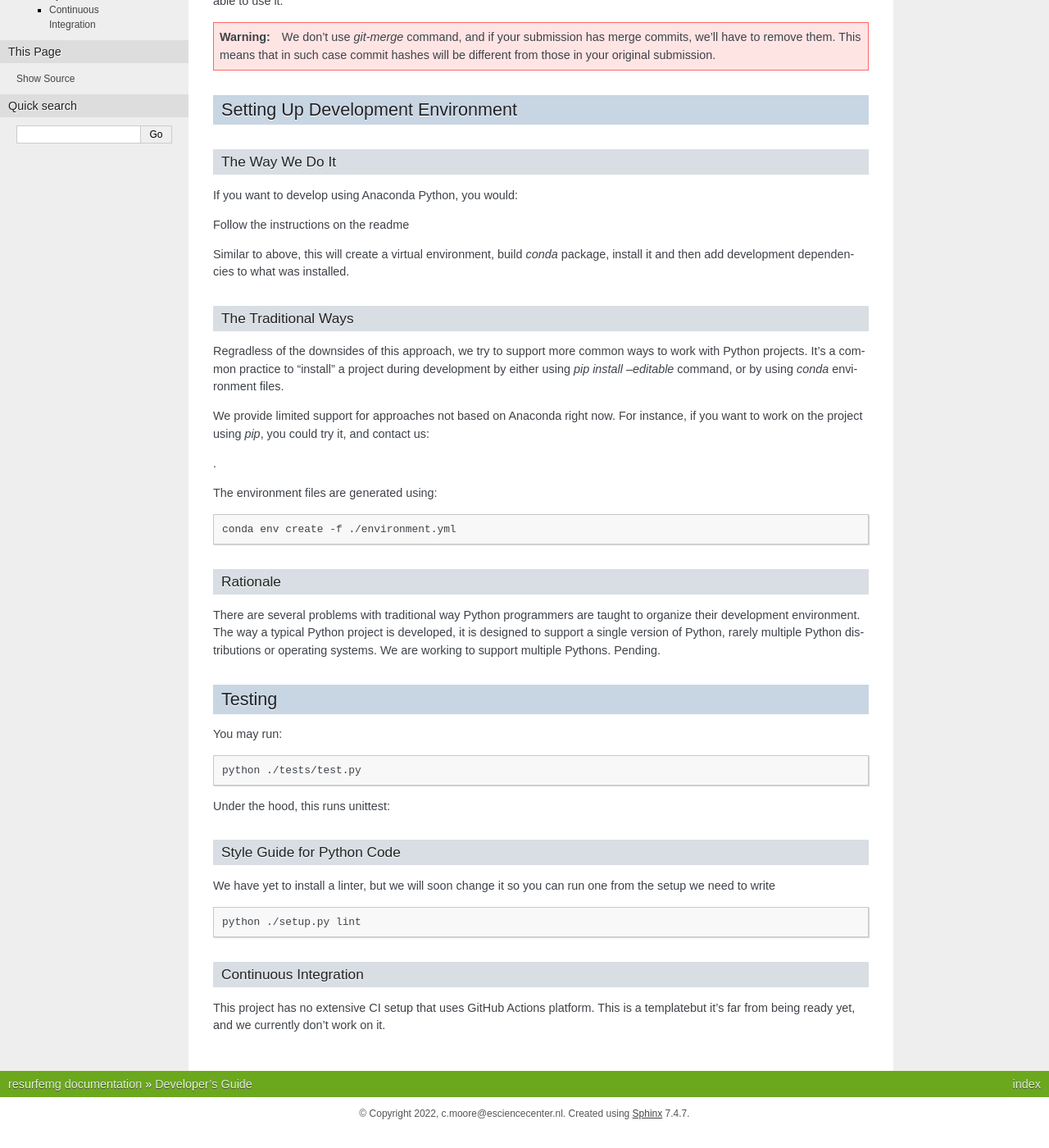
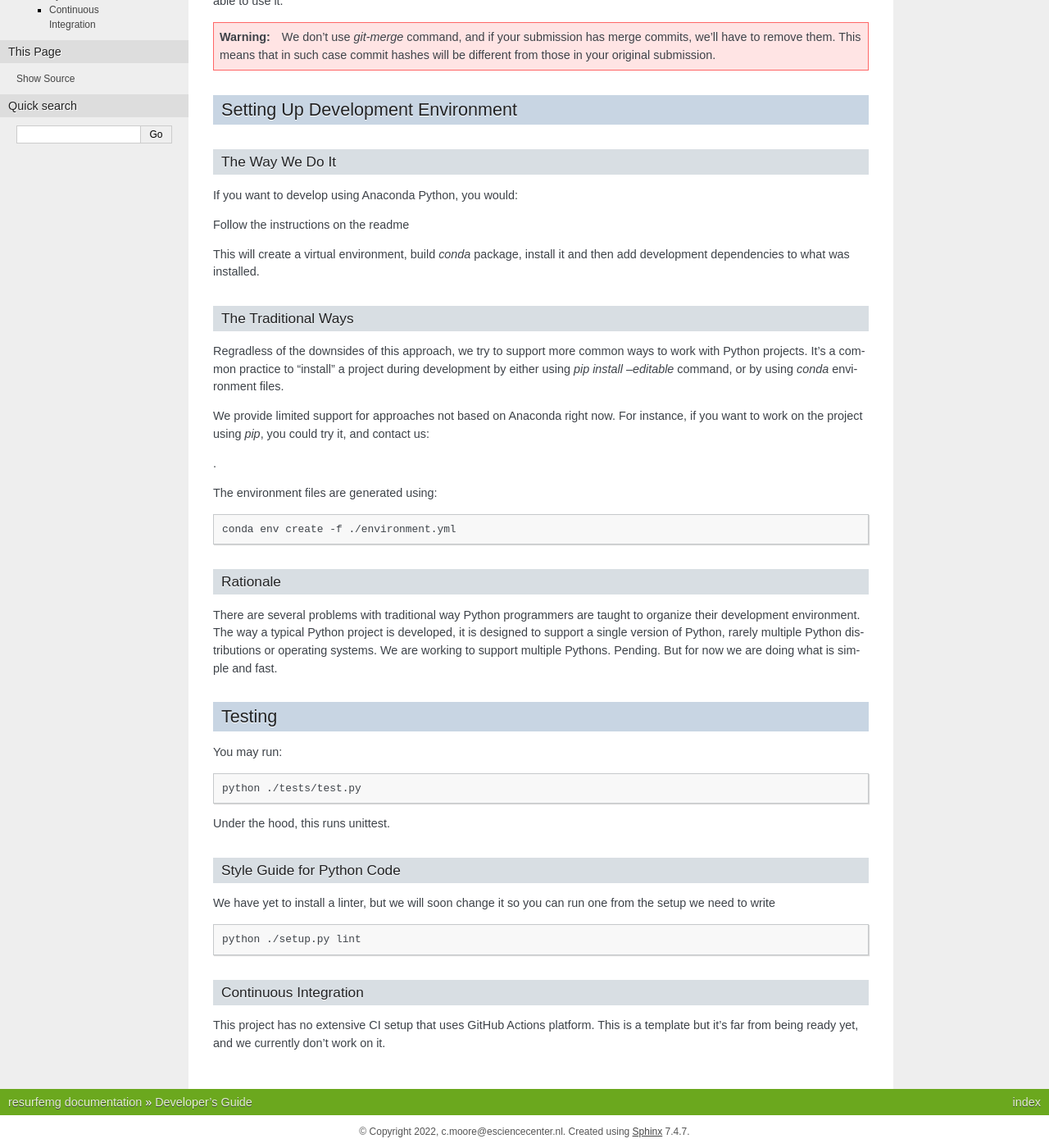
Before and after one commit to ReSurfEMG/ReSurfEMG, a Sphinx documentation site: the page built from docs/developers.rst, in a window 1280 px wide and 1400 px high, scrolled down 285 px. Shown: the whole window at 82% size. Built offline with Sphinx 7.4.7, drawn with Linux system fonts in a browser that asks for light colours; formulas are drawn with MathJax 3; pages that are not in the unit, such as notebooks, are missing from menus; the version number could not be read and is left out; before the commit the page ends 1663 px from its top, so only the background shows below that.

```diff
--- a/docs/developers.rst
+++ b/docs/developers.rst
@@ -33,7 +33,7 @@ If you want to develop using Anaconda Python, you would:
 
 Follow the instructions on the readme
 
-Similar to above, this will create a virtual environment, build
+This will create a virtual environment, build
 `conda` package, install it and then add development dependencies to
 what was installed.
 
@@ -66,7 +66,8 @@ There are several problems with traditional way Python programmers are
 taught to organize their development environment.  The way a typical
 Python project is developed, it is designed to support a single
 version of Python, rarely multiple Python distributions or operating
-systems. We are working to support multiple Pythons. Pending.
+systems. We are working to support multiple Pythons. Pending. But for
+now we are doing what is simple and fast.
 
 
 
@@ -79,7 +80,7 @@ You may run:
 
   python ./tests/test.py
 
-Under the hood, this runs unittest:
+Under the hood, this runs unittest.
 
 
 
@@ -98,7 +99,7 @@ Continuous Integration
 ^^^^^^^^^^^^^^^^^^^^^^
 
 This project has no extensive CI setup that uses GitHub Actions platform.
-This is a templatebut it's far from
+This is a template but it's far from
 being ready yet, and we currently don't work on it.
 
 .. warning::
--- a/docs/medical-professionals.rst
+++ b/docs/medical-professionals.rst
@@ -9,7 +9,7 @@ you will be able to link to our explanatory videos...under development
 Introduction
 ============
 
-`rsemg` is a package meant to support tools for surface EMG interpretation.
+`resurfemg` is a package meant to support tools for surface EMG interpretation.
 Surface EMG interpretation is a rapidly evolving field without many standards.
 We build interfaces for ongoing research in the form of Jupyter notebooks,
 as well as clinical tools for clinical research.
```
Also changed, not shown: docs/index.rst (+4 -4 lines), docs/modules.rst (added, +7 -0 lines), docs/resurfemg.converter_functions.rst (added, +7 -0 lines), docs/resurfemg.helper_functions.rst (added, +7 -0 lines), docs/resurfemg.rst (added, +19 -0 lines).
